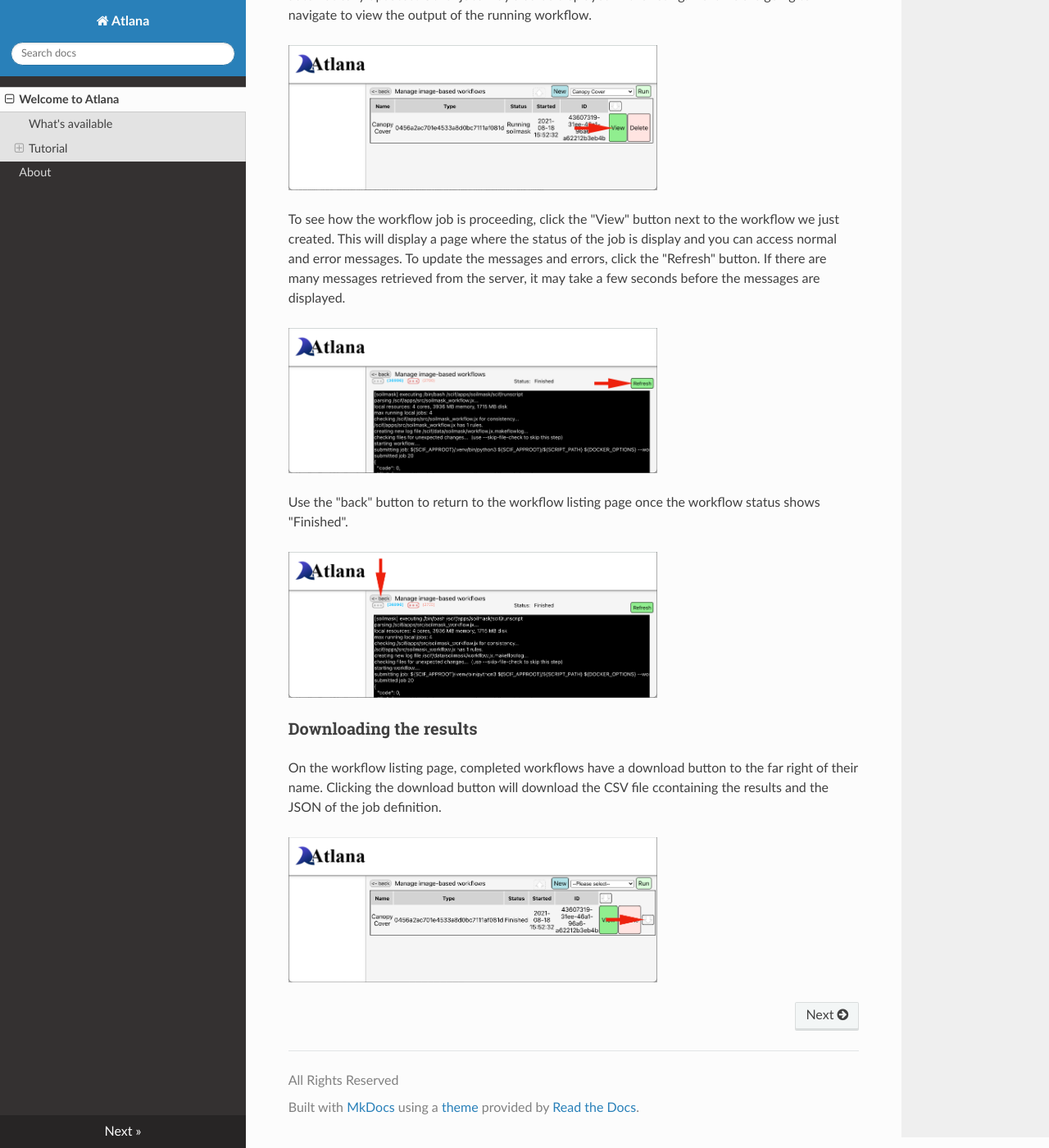
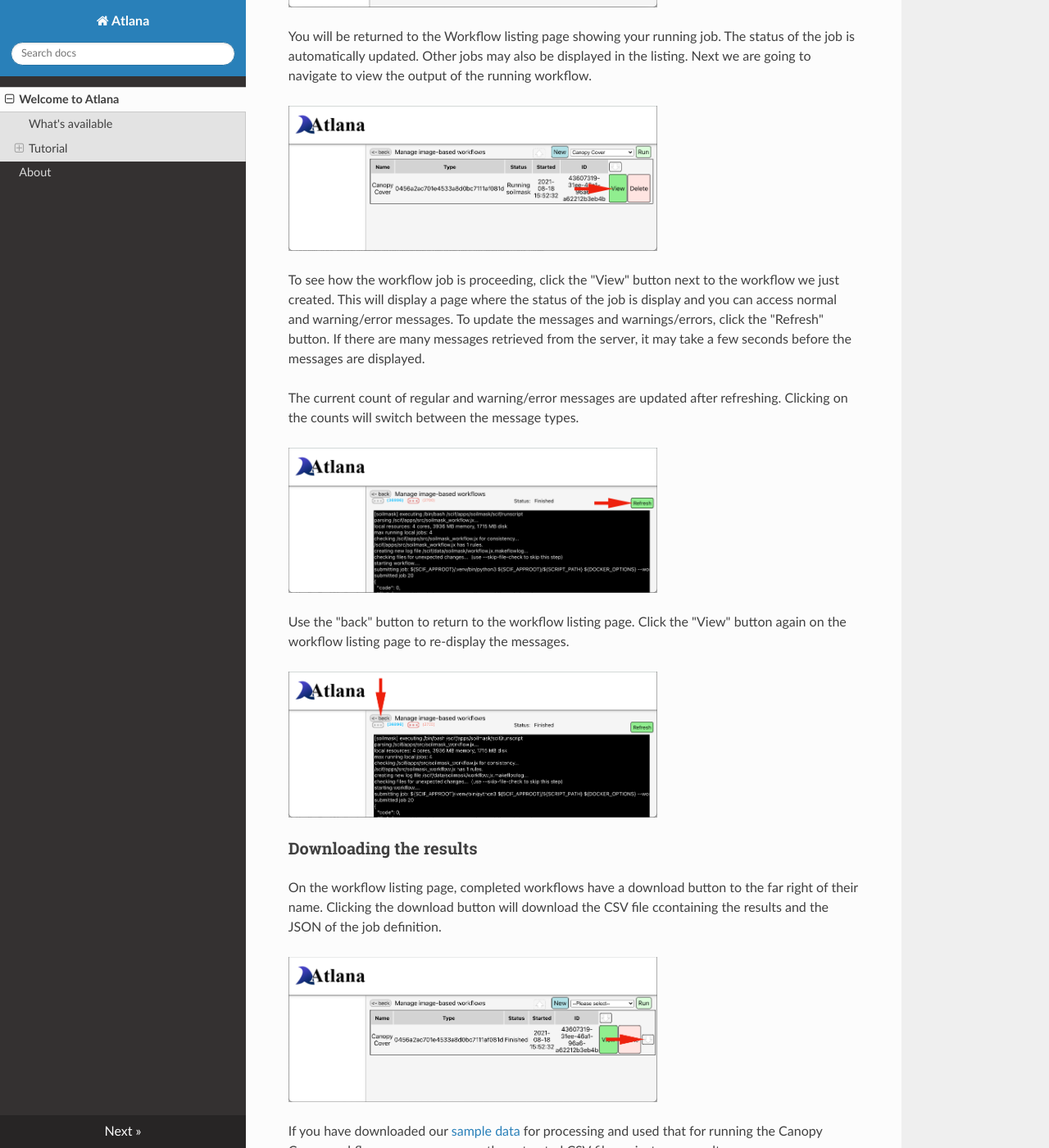
Before and after one commit to AgPipeline/Atlana, an MkDocs documentation site: the page built from docs/index.md, in a window 1280 px wide and 1400 px high, scrolled down 4673 px. Shown: the whole window at 82% size. Built offline with MkDocs 1.6.1, drawn with Linux system fonts in a browser that asks for light colours; nearby versions of some CDN libraries; some of the changed text lies outside the part shown.

Commit message:
Added delete workflow run, footer fix,  edit About

```diff
--- a/docs/index.md
+++ b/docs/index.md
@@ -27,12 +27,15 @@
 1. [Upload files and configure](#uploading-and-configuring-files) a server-side file storage definition
 2. Running the [Canopy Cover image-based workflow](#running-a-workflow)
 3. [Downloading the results](#downloading-the-results) to the local computer
+4. [Deleting](#delete-workflow-run) the workflow run
 
 Note that the geographic boundaries of the image don't need to match that of the plots.
 Only those plots that intersect the image will be processed.
 
 Additionally, the coordinate system of the image doesn't need to match that of the plots.
 Plot points are converted automatically to the image's geographic coordinate system.
+
+### Sample data
 
 We also provide an [archive of sample data](https://data.cyverse.org/dav-anon/iplant/projects/aes/cct/diag/sample-data/sample_website_data.tar.gz
 ) [![external link](img/external_link.png)](https://data.cyverse.org/dav-anon/iplant/projects/aes/cct/diag/sample-data/sample_website_data.tar.gz) that can be downloaded and used in this Tutorial.
@@ -51,17 +54,17 @@
 On the main page of the site, click the `files` link under **Data Sources**.
 This will take you to the file storage definition page
 
-<img src="img/landing_click_files.png" width="450" alt="File storage definition link" aria-label="File storage definition link" title="Click on files"/>
+<img src="img/landing_click_files.png" width="450" alt="File storage definition link" aria-label="File storage definition link" title="Click on Files link"/>
 
 Next click the upload icon, select and upload the files to process.
 You may see an <img src="img/configure_files_uploading_files.png" width="90" alt="Uploading files" aria-label="Uploading files" title="Uploading files"/> message on the icon if it takes a few seconds to upload the files.
 You can also drag-and-drop files onto the upload location.
 
-<img src="img/configure_files_upload.png" width="450" alt="Click upload files icon" aria-label="Upload files link" title="Click or drag-and-drop to upload"/>
+<img src="img/configure_files_upload.png" width="450" alt="Click upload files icon" aria-label="Upload files link" title="Click or drag-and-drop to upload files"/>
 
 Next, select "Server Side" from the drop down on the upper right of the page, and click "New".
 
-<img src="img/configure_files_server_side.png" width="450" alt="Choose dropdown server-side then new" aria-label="Create new server-side definition" title="Create new server-side configuration"/>
+<img src="img/configure_files_server_side.png" width="450" alt="Choose dropdown server-side then new" aria-label="Create new server-side definition" title="Create new server-side file configuration"/>
 
 This will display a new window showing the uploaded files.
 Change the name of the configuration if you want to.
@@ -71,7 +74,7 @@
 
 The configured access is now available to workflows and shown on the page.
 
-<img src="img/configure_files_completed.png" width="450" alt="Configured file storage location" aria-label="Configured file storage location" title="Configured file storage location"/>
+<img src="img/configure_files_completed.png" width="450" alt="Configured file storage listing" aria-label="Configured file storage listing" title="Configured file storage listing"/>
 
 You can return to the main page by clicking the "back" button.
 
@@ -81,7 +84,7 @@
 
 On the main page of the site, click the `Image` link under **Workflows**.
 
-<img src="img/landing_page_image.png" width="450" alt="Image workflow definition link" aria-label="Image workflow definition link" title="Click on Image"/>
+<img src="img/landing_page_image.png" width="450" alt="Image workflow definition link" aria-label="Image workflow definition link" title="Click on Image link"/>
 
 Choose "Canopy Cover" from the drop down on the upper right of the page, and click "Run".
 
@@ -113,13 +116,17 @@
 <img src="img/workflows_image_cc_listing.png" width="450" alt="Listing of workflows" aria-label="Listing of new workflow" title="Listing of workflows"/>
 
 To see how the workflow job is proceeding, click the "View" button next to the workflow we just created.
-This will display a page where the status of the job is display and you can access normal and error messages.
-To update the messages and errors, click the "Refresh" button.
+This will display a page where the status of the job is display and you can access normal and warning/error messages.
+To update the messages and warnings/errors, click the "Refresh" button.
 If there are many messages retrieved from the server, it may take a few seconds before the messages are displayed.
 
-<img src="img/workflows_image_cc_messages.png" width="450" alt="Workflow output listing" aria-label="Viewing output messages" title="Viewing output messages"/>
+The current count of regular and warning/error messages are updated after refreshing.
+Clicking on the counts will switch between the message types.
 
-Use the "back" button to return to the workflow listing page once the workflow status shows "Finished".
+<img src="img/workflows_image_cc_messages.png" width="450" alt="Workflow output listing refresh" aria-label="Viewing output messages" title="Refresh view of output messages"/>
+
+Use the "back" button to return to the workflow listing page.
+Click the "View" button again on the workflow listing page to re-display the messages.
 
 <img src="img/workflows_image_cc_messages_back.png" width="450" alt="Back button to view workflows" aria-label="Click back button for workflow listing" title="Click the back button"/>
 
@@ -129,3 +136,13 @@
 Clicking the download button will download the CSV file ccontaining the results and the JSON of the job definition.
 
 <img src="img/workflows_image_download_results.png" width="450" alt="Download finished workflow results" aria-label="Click download icon for workflow results" title="Click download icon to retrieve results"/>
+
+If you have downloaded our [sample data](#sample-data) for processing and used that for running the Canopy Cover workflow, you can compare the extracted CSV file against your results.
+
+### Delete workflow run
+
+Click "Delete" to the right of the workflow run name that you want to delete.
+This will remove all files and information associated with the workflow run.
+If you are happy with the results, be sure to [download the results](#downloading-the-results) before deleting the workflow run.
+
+<img src="img/workflow_image_cc_delete.png" width="450" alt="Delete workflow run" aria-label="Click delete to remove workflow run" title="Delete workflow run"/>
```
Also changed, not shown: docs/about.md (+2 -2 lines), docs/img/workflow_image_cc_delete.png (added), 1 other file.
